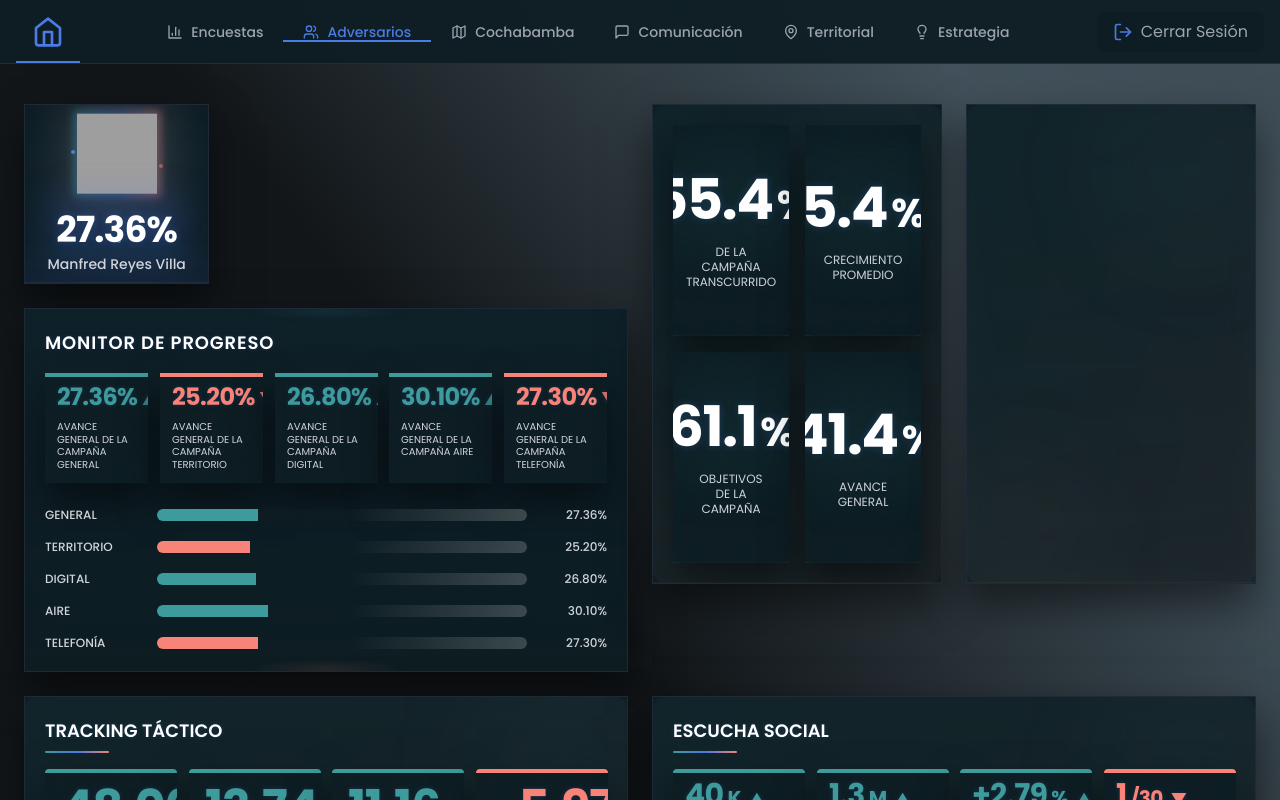
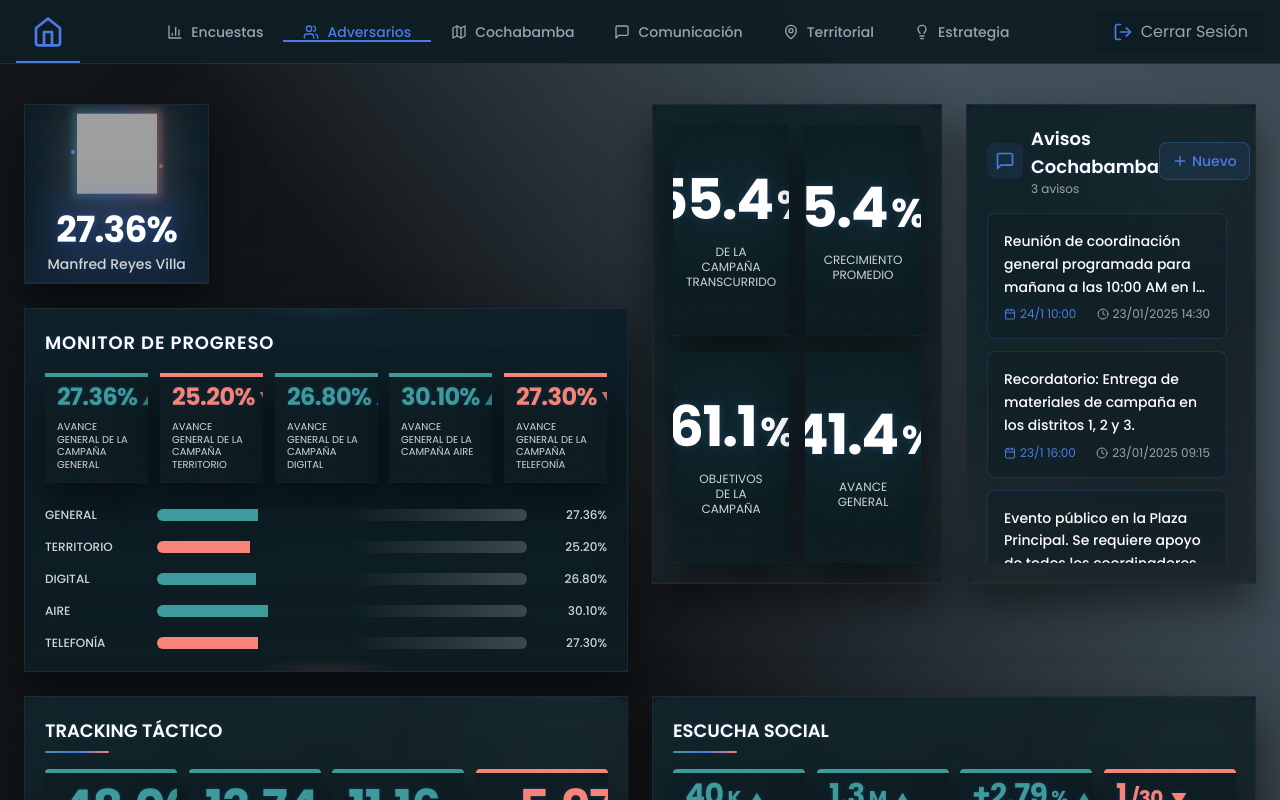
Before and after one commit to Ricardominom/aletheia, a React (Vite) app: page /dashboard in a window 1280 px wide. Shown: the top 800 px of the page. Built offline with nearby package versions, Linux system fonts and the light colour scheme; grey boxes are pictures that could not be loaded.

Commit message:
Show Cochabamba avisos in the finance panel

```diff
--- a/src/components/FinanceStatus.tsx
+++ b/src/components/FinanceStatus.tsx
@@ -1,9 +1,77 @@
-import React, { useEffect, useState } from 'react';
-import { useFinanceMetrics } from '../hooks/useFinance';
-import { formatPercentage } from '../utils/data';
+import React from 'react';
+import { MessageSquare, Calendar, Clock, Plus } from 'lucide-react';
+import { useState } from 'react';
+import AvisoModal from './cochabamba/AvisoModal';
+
+interface Aviso {
+  id: string;
+  mensaje: string;
+  fecha: string;
+  hora: string;
+  fechaCreacion: Date;
+}
 
 export default function FinanceStatus() {
+  const [avisos, setAvisos] = useState<Aviso[]>([
+    {
+      id: '1',
+      mensaje: 'Reunión de coordinación general programada para mañana a las 10:00 AM en la sede central.',
+      fecha: '2025-01-24',
+      hora: '10:00',
+      fechaCreacion: new Date('2025-01-23T14:30:00')
+    },
+    {
+      id: '2',
+      mensaje: 'Recordatorio: Entrega de materiales de campaña en los distritos 1, 2 y 3.',
+      fecha: '2025-01-23',
+      hora: '16:00',
+      fechaCreacion: new Date('2025-01-23T09:15:00')
+    },
+    {
+      id: '3',
+      mensaje: 'Evento público en la Plaza Principal. Se requiere apoyo de todos los coordinadores.',
+      fecha: '2025-01-25',
+      hora: '18:30',
+      fechaCreacion: new Date('2025-01-22T11:45:00')
+    }
+  ]);
+  const [isModalOpen, setIsModalOpen] = useState(false);
+
+  const handleAddAviso = (nuevoAviso: Omit<Aviso, 'id' | 'fechaCreacion'>) => {
+    const aviso: Aviso = {
+      ...nuevoAviso,
+      id: Date.now().toString(),
+      fechaCreacion: new Date()
+    };
+    setAvisos([aviso, ...avisos]);
+  };
+
+  const formatFechaCreacion = (fecha: Date) => {
+    return fecha.toLocaleDateString('es-ES', {
+      day: '2-digit',
+      month: '2-digit',
+      year: 'numeric'
+    }) + ' ' + fecha.toLocaleTimeString('es-ES', {
+      hour: '2-digit',
+      minute: '2-digit'
+    });
+  };
+
+  const formatFechaEvento = (fecha: string, hora: string) => {
+    const fechaObj = new Date(fecha + 'T' + hora);
+    return fechaObj.toLocaleDateString('es-ES', {
+      day: '2-digit',
+      month: '2-digit'
+    }) + ' ' + hora;
+  };
+
+  // Ordenar avisos por fecha de creación (más recientes primero)
+  const avisosOrdenados = [...avisos].sort((a, b) =>
+    b.fechaCreacion.getTime() - a.fechaCreacion.getTime()
+  );
+
   return (
+    <>
       <div className="glassmorphic-container p-5 h-[480px] flex flex-col animate-scale-in">
         {/* Background effects */}
         <div className="absolute inset-0 bg-gradient-to-br from-accent-teal/5 to-[#F88379]/5 rounded-xl -z-10"></div>
@@ -12,6 +80,82 @@ export default function FinanceStatus() {
         {/* Decorative Elements */}
         <div className="absolute top-0 right-0 w-32 h-32 bg-accent-teal/10 rounded-full blur-3xl"></div>
         <div className="absolute bottom-0 left-0 w-24 h-24 bg-[#F88379]/10 rounded-full blur-3xl"></div>
+
+        {/* Header */}
+        <div className="flex items-center justify-between mb-4 relative z-10">
+          <div className="flex items-center gap-2">
+            <div className="bg-primary/10 p-2 rounded-lg">
+              <MessageSquare className="w-5 h-5 text-primary" />
             </div>
+            <div>
+              <h2 className="text-lg font-semibold text-white text-neon">
+                Avisos Cochabamba
+              </h2>
+              <p className="text-xs text-gray-400">
+                {avisos.length} aviso{avisos.length !== 1 ? 's' : ''}
+              </p>
+            </div>
+          </div>
+
+          <button
+            onClick={() => setIsModalOpen(true)}
+            className="flex items-center gap-1 px-3 py-2 bg-primary/10 border border-primary/30 rounded-lg text-primary hover:bg-primary/20 transition-all duration-300 group"
+          >
+            <Plus className="w-4 h-4 group-hover:scale-110 transition-transform" />
+            <span className="text-sm font-medium">Nuevo</span>
+          </button>
+        </div>
+
+        {/* Avisos List */}
+        <div className="flex-1 overflow-y-auto space-y-3 relative z-10 pr-2">
+          {avisosOrdenados.length === 0 ? (
+            <div className="text-center py-8">
+              <MessageSquare className="w-12 h-12 text-gray-400 mx-auto mb-3" />
+              <h3 className="text-lg font-medium text-gray-300 mb-2">No hay avisos</h3>
+              <p className="text-gray-400 text-sm mb-4">Crea el primer aviso</p>
+              <button
+                onClick={() => setIsModalOpen(true)}
+                className="inline-flex items-center gap-2 px-4 py-2 bg-primary/10 border border-primary/30 rounded-lg text-primary hover:bg-primary/20 transition-all duration-300"
+              >
+                <Plus className="w-4 h-4" />
+                <span className="text-sm">Crear Aviso</span>
+              </button>
+            </div>
+          ) : (
+            avisosOrdenados.map((aviso, index) => (
+              <div
+                key={aviso.id}
+                className="bg-card/50 border border-primary/20 rounded-lg p-4 hover:border-primary/40 transition-all duration-300 animate-fade-in"
+                style={{ animationDelay: `${index * 100}ms` }}
+              >
+                <div className="space-y-2">
+                  <p className="text-white text-sm font-medium leading-relaxed line-clamp-3">
+                    {aviso.mensaje}
+                  </p>
+
+                  <div className="flex items-center justify-between text-xs">
+                    <div className="flex items-center gap-1 text-primary">
+                      <Calendar className="w-3 h-3" />
+                      <span>{formatFechaEvento(aviso.fecha, aviso.hora)}</span>
+                    </div>
+
+                    <div className="flex items-center gap-1 text-gray-400">
+                      <Clock className="w-3 h-3" />
+                      <span>{formatFechaCreacion(aviso.fechaCreacion)}</span>
+                    </div>
+                  </div>
+                </div>
+              </div>
+            ))
+          )}
+        </div>
+      </div>
+
+      <AvisoModal
+        isOpen={isModalOpen}
+        onClose={() => setIsModalOpen(false)}
+        onSubmit={handleAddAviso}
+      />
+    </>
   );
 }
```
Lines whose indentation alone changed are shown as unchanged.
